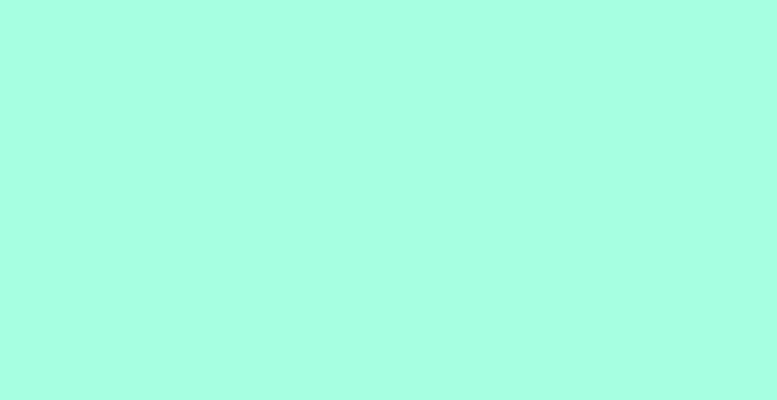
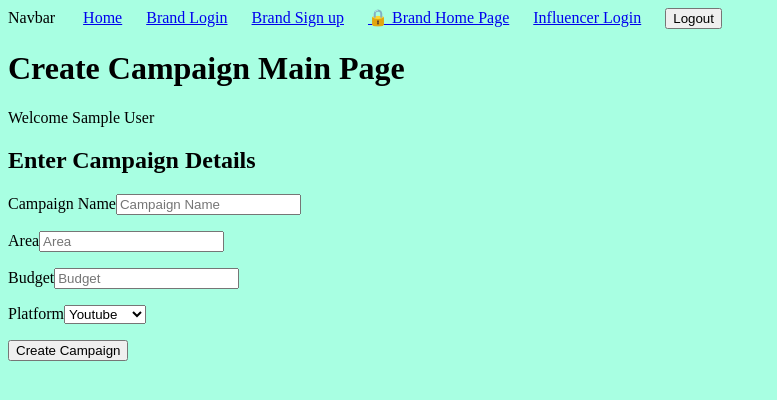
Before and after one commit to eagleeye0/eagleeye0.github.io, a React (Create React App) app: page /create-campaign in a window 1280 px wide. Before the commit this address had no page. Shown: the top 400 px of the page, without its empty margins (0-777 px from the left). Built offline with nearby package versions, Linux system fonts and the light colour scheme; sample sign-in values are in the browser's storage.

Commit message:
Add brand buttons for campaign and creator search

```diff
--- a/src/App.jsx
+++ b/src/App.jsx
@@ -4,6 +4,8 @@ import Home from "./pages/home";
 // import Shop from "./pages/shop";
 import BrandLogin from "./pages/brand/brandLogin";
 import Brand from "./pages/brand/brand";
+import CreateCampaign from "./pages/brand/createCampaign";
+import FindCreator from "./pages/brand/findCreator";
 import BrandSignup from "./pages/brand/brandSignup";
 import InfluencerLogin from "./pages/influencer/influencerLogin";
 import RequireAuth from "./loginRouters";
@@ -18,6 +20,8 @@ export default function App() {
       <Route path="/brand-signup" element={<BrandSignup />} />
       <Route element={<RequireAuth redirectTo="/brand-login" />}>
         <Route path="/brand" element={<Brand />} />
+        <Route path="/create-campaign/" element={<CreateCampaign />} />
+        <Route path="/creator-search/" element={<FindCreator />} />
       </Route>
       <Route path="/influencer-login/" element={<InfluencerLogin />} />
     </Routes>
--- a/src/pages/brand/brand.jsx
+++ b/src/pages/brand/brand.jsx
@@ -4,16 +4,26 @@ import { useNavigate } from "react-router-dom";
 import { loginUser } from "../../redux/slices/brandAuthSlice";
 import Navbar from "../../components/navbar";
 
-export default function Login() {
+export default function Brand() {
   const { loading, error, user } = useSelector((state) => state.auth);
+  const navigate = useNavigate();
+
+  const handleCreateCampaignClick = () => {
+    navigate("/create-campaign");
+  };
+
+  const handleSearchCreatorClick = () => {
+    navigate("/creator-search");
+  };
 
   return (
     <div>
       <Navbar />
       <h1>Brand Main Page</h1>
       Welcome {user.name}
-      <br />
-      {user.email}
+      <h2>Create a Campaign and connect with creators</h2>
+      <button onClick={handleCreateCampaignClick}>Create campaign</button>
+      <button onClick={handleSearchCreatorClick}>Search Creator</button>
     </div>
   );
 }
--- /dev/null
+++ b/src/pages/brand/createCampaign.jsx
@@ -0,0 +1,90 @@
+import { useState } from "react";
+import { useSelector } from "react-redux";
+import Navbar from "../../components/navbar";
+
+export default function Brand() {
+  const { loading, error, user } = useSelector((state) => state.auth);
+  const [campaignName, setCampaignName] = useState("");
+  const [area, setArea] = useState("");
+  const [budget, setBudget] = useState("");
+  const [platform, setPlatform] = useState("youtube");
+
+  const handleSubmit = (e) => {
+    e.preventDefault(); // Prevent the form from refreshing the page
+
+    // Create a campaign object with the form data
+    const campaignData = {
+      campaignName,
+      area,
+      budget,
+      platform,
+    };
+
+    // Log the campaign data (you can replace this with an API call)
+    console.log("Campaign Data:", campaignData);
+
+    // Reset the form fields after submission
+    setCampaignName("");
+    setArea("");
+    setBudget("");
+    setPlatform("youtube");
+  };
+
+  return (
+    <div>
+      <Navbar />
+      <h1>Create Campaign Main Page</h1>
+      Welcome {user.name}
+      <h2>Enter Campaign Details</h2>
+      <form onSubmit={handleSubmit}>
+        <p>
+          Campaign Name
+          <input
+            type="text"
+            placeholder="Campaign Name"
+            value={campaignName}
+            onChange={(e) => setCampaignName(e.target.value)}
+            required
+            name="campaignName"
+          />
+        </p>
+        <p>
+          Area
+          <input
+            type="text"
+            placeholder="Area"
+            value={area}
+            onChange={(e) => setArea(e.target.value)}
+            required
+            name="area"
+          />
+        </p>
+        <p>
+          Budget
+          <input
+            type="number"
+            placeholder="Budget"
+            value={budget}
+            onChange={(e) => setBudget(e.target.value)}
+            required
+            name="budget"
+          />
+        </p>
+        <p>
+          Platform
+          <select
+            value={platform}
+            onChange={(e) => setPlatform(e.target.value)}
+            name="platform"
+          >
+            <option value="youtube">Youtube</option>
+            <option value="instagram">Instagram</option>
+          </select>
+        </p>
+        <button type="submit" disabled={loading}>
+          {loading ? "Creating..." : "Create Campaign"}
+        </button>
+      </form>
+    </div>
+  );
+}
--- /dev/null
+++ b/src/pages/brand/findCreator.jsx
@@ -0,0 +1,27 @@
+import { useState } from "react";
+import { useSelector } from "react-redux";
+import Navbar from "../../components/navbar";
+
+export default function FindCreator() {
+  const { loading, error, user } = useSelector((state) => state.auth);
+  const [creatorName, setCreatorName] = useState("");
+
+
+  return (
+    <div>
+      <Navbar />
+      <h1>Find Creators Main Page</h1>
+      Welcome {user.name}
+      <form>
+      <input
+            type="name"
+            placeholder="the.rebel.kid"
+            value={creatorName}
+            onChange={(e) => setCreatorName(e.target.value)}
+            required
+          />
+          <button>🔍</button>
+      </form>
+    </div>
+  );
+}
```
